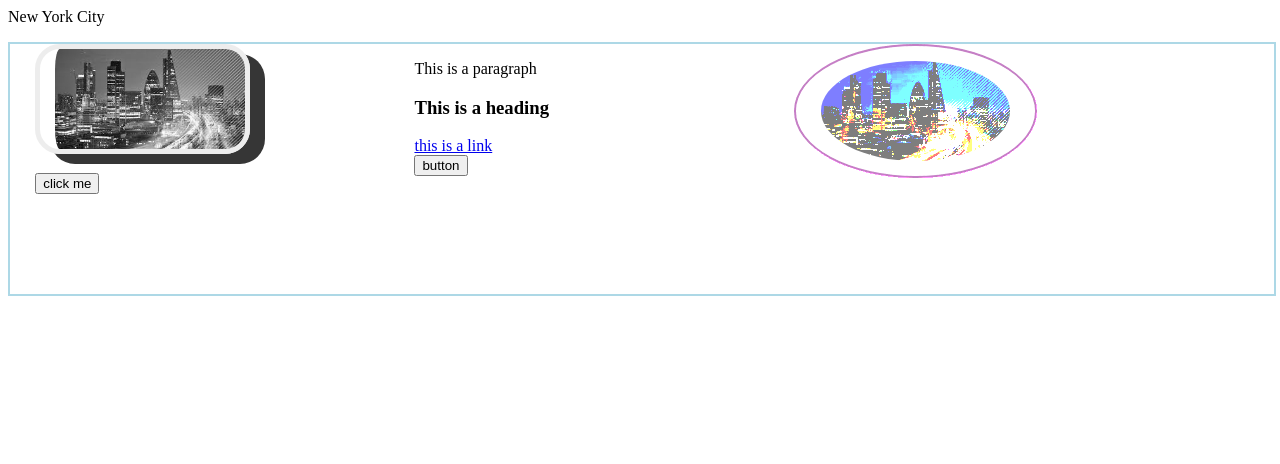
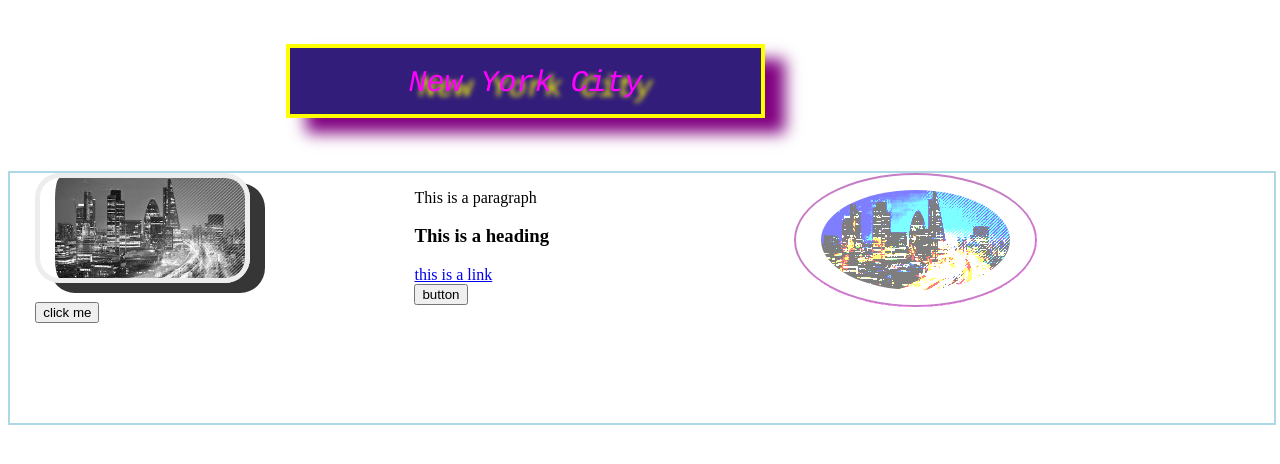
Before and after one commit to ashimaarora25/ashimaarora25.github.io, a plain HTML site: page hw/assign3.html in a window 1280 px wide. Drawn offline with Linux system fonts and the light colour scheme.

Commit message:
Update assign3.html

```diff
--- a/hw/assign3.html
+++ b/hw/assign3.html
@@ -9,7 +9,7 @@
 
 
 <body>
-<div class="a>
+<div class="a">
 <p class="text"> New York City </p>
 </div>
 
```
